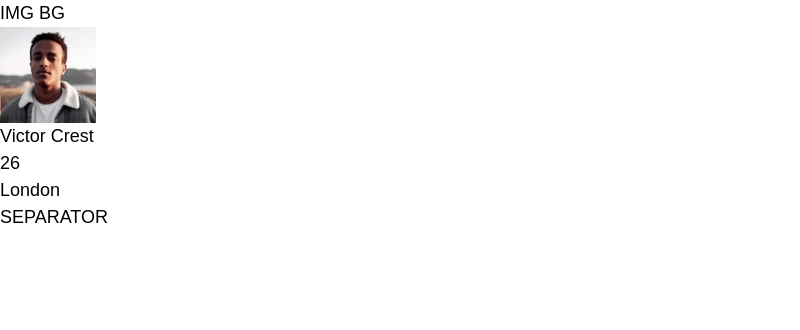
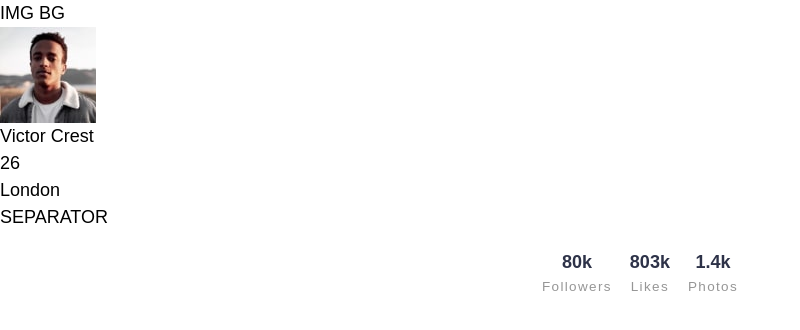
Before and after one commit to Carlos-Marte/profile-card, a React (Vite) app: page / in a window 1280 px wide. Shown: the top 330 px of the page, without its empty margins (0-800 px from the left). Built offline with nearby package versions, Linux system fonts and the light colour scheme.

Commit message:
Add component SocialStats

```diff
--- a/src/components/ProfileCard.jsx
+++ b/src/components/ProfileCard.jsx
@@ -17,6 +17,8 @@ export const ProfileCard = ({ srcImg, name, age, location, socialStats }) => {
             </div>
 
             <div>SEPARATOR</div>
+
+            <SocialStats socialStats={socialStats} />
         </section>
     );
 };
--- /dev/null
+++ b/src/components/SocialStats.jsx
@@ -0,0 +1,20 @@
+export const SocialStats = ({ socialStats }) => {
+    const { followers, likes, photos } = socialStats;
+
+    return (
+        <div className="w-full flex place-content-center py-4 gap-4 text-center text-very-dark-d-blue">
+            {[
+                [`${followers}`, "Followers"],
+                [`${likes}`, "Likes"],
+                [`${photos}`, "Photos"],
+            ].map(([stat, title]) => (
+                <div>
+                    <h2 className="text-l font-bold">{stat}k</h2>
+                    <p className="text-xs leading-5 tracking-widest text-dark-gray">
+                        {title}
+                    </p>
+                </div>
+            ))}
+        </div>
+    );
+};
```
